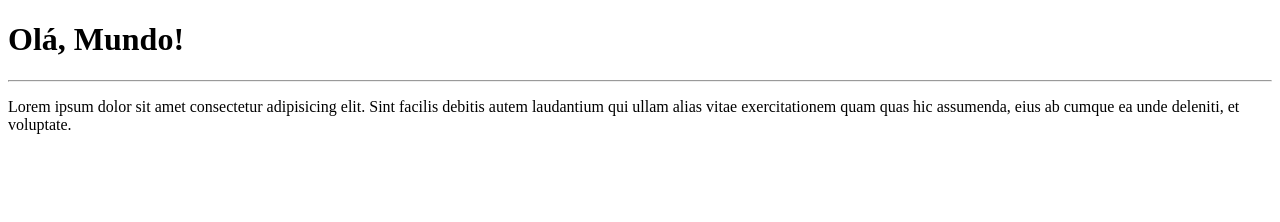
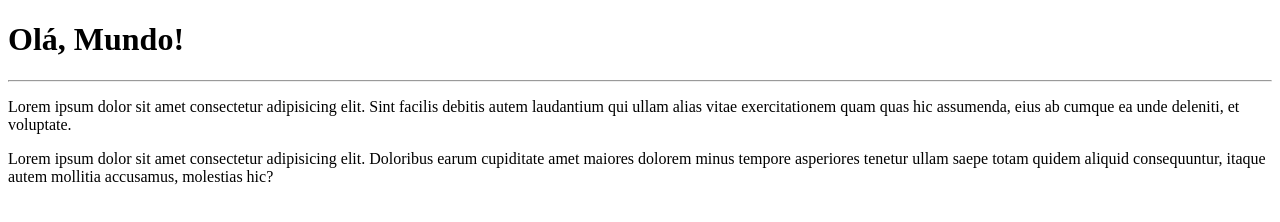
Before and after one commit to ambriizi/teste-git, a plain HTML site: page site-exemplo/index.html in a window 1280 px wide. Drawn offline with Linux system fonts and the light colour scheme.

Commit message:
adicionei mais um paragrafo

```diff
--- a/site-exemplo/inde.html
+++ b/site-exemplo/index.html
@@ -10,5 +10,6 @@
     <hr>
     <p>Lorem ipsum dolor sit amet consectetur adipisicing elit. Sint facilis debitis autem laudantium qui ullam alias vitae exercitationem quam quas hic assumenda, eius ab cumque ea unde deleniti, et voluptate.
     </p>
+    <p>Lorem ipsum dolor sit amet consectetur adipisicing elit. Doloribus earum cupiditate amet maiores dolorem minus tempore asperiores tenetur ullam saepe totam quidem aliquid consequuntur, itaque autem mollitia accusamus, molestias hic?</p>
 </body>
 </html>
```
